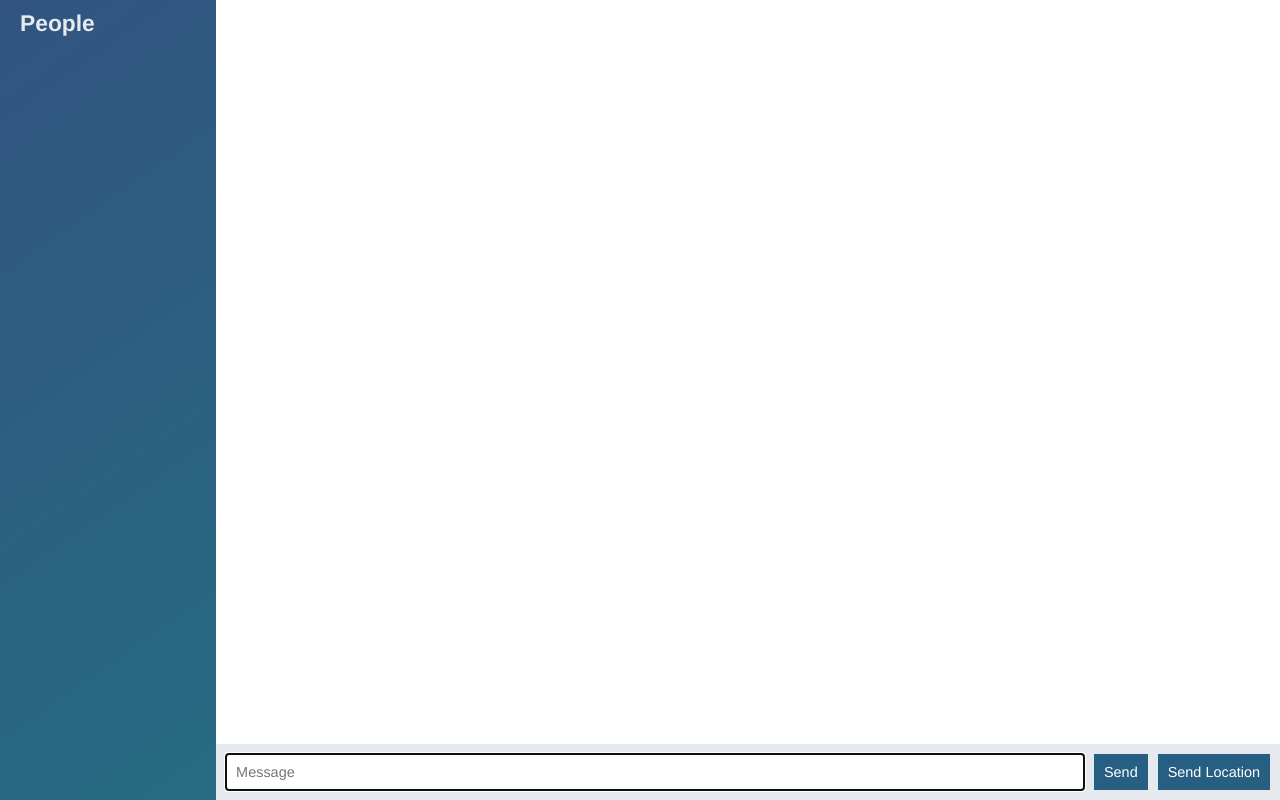
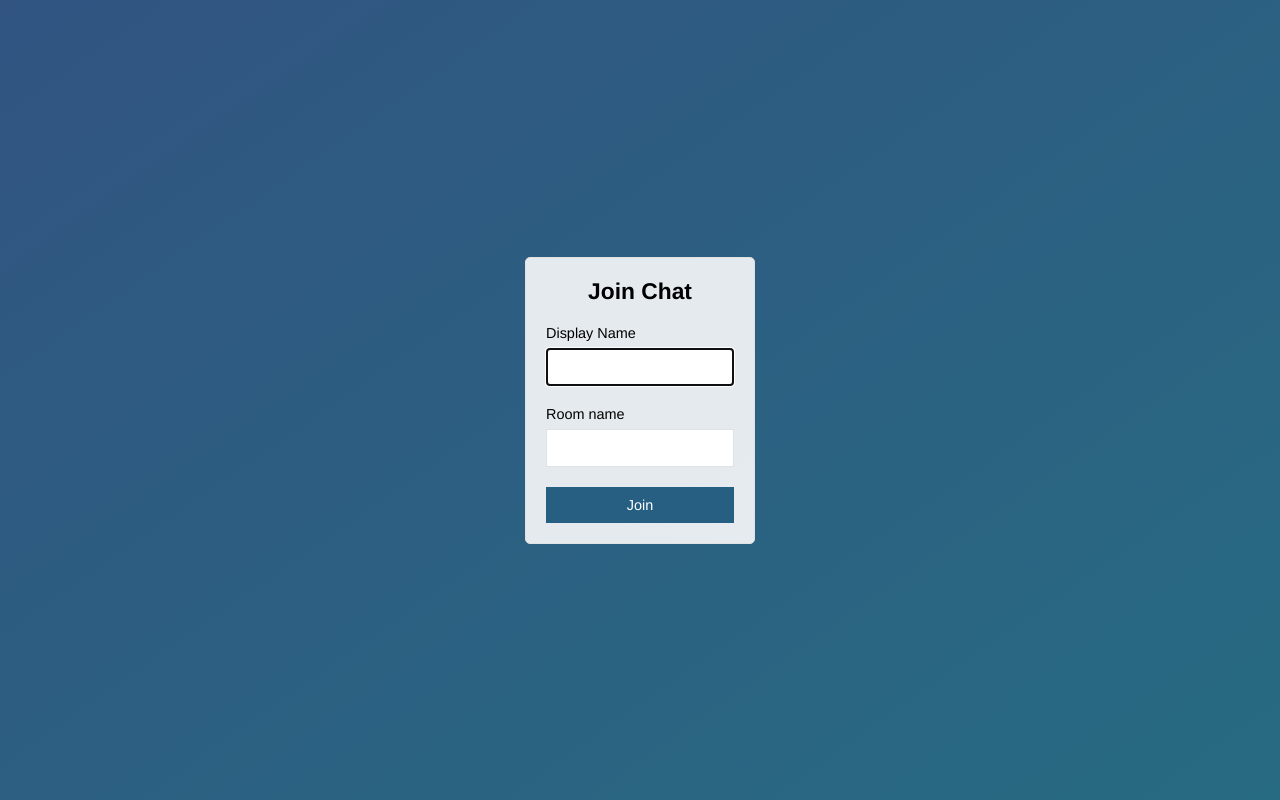
Before and after one commit to ashujack/node-chat-app, a website: page public/index.html in a window 1280 px wide. Drawn offline with nearby package versions, Linux system fonts and the light colour scheme; no server answers.

Commit message:
join page to room

```diff
--- a/public/index.html
+++ b/public/index.html
@@ -3,59 +3,30 @@
 <html>
     <head>
         <meta charset="utf-8">
+        <title>Join | ChatApp</title>
         <link rel="stylesheet" href="/css/styles.css">
+        <meta name="viewport" content="width=device-width,initial-scale=1, user-scalable=no">
     </head>
 
-    <body class="chat">
-
-        <div class="chat__sidebar">
-            <h3>People</h3>
-            <div id="users"></div>
+    <body class="centered-form">
+        <div class="centered-form__form">
+            <form action="chat.html">
+                <div class="form-field">
+                    <h3>Join Chat</h3>
+                </div>
+                <div class="form-field">
+                    <label>Display Name</label>
+                    <input type="text" name="name" autofocus />
+                </div>
+                <div class="form-field">
+                    <label>Room name</label>
+                    <input type="text" name= "room" />
+                </div>
+                <div class="form-field">
+                    <button>Join</button>
+                </div>
+            </form>
         </div>
 
-        <div class="chat__main">
-            <ol id="messages" class="chat__messages"></ol>
-
-            <div class="chat__footer">
-                <form id="message-form">
-                    <input name= "message" type="text" placeholder="Message" autofocus autocomplete="off" />
-                    <button>Send</button>
-                </form>
-                <button id="send-location">Send Location</button>
-            </div>
-        </div>
-
-        <script id="message-template" type= "text/template">
-            <li class="message">
-                <div class="message__title">
-                    <h4>{{from}}</h4>
-                    <span>{{createdAt}}</span>
-                </div>
-                <div class="message__body">
-                    <p>{{text}}</p>
-                </div>
-            </li>
-        </script>
-
-        <script id="location-message-template" type= "text/template">
-            <li class="message">
-                <div class="message__title">
-                    <h4>{{from}}</h4>
-                    <span>{{createdAt}}</span>
-                </div>
-                <div class="message__body">
-                    <p>
-                        <a href="{{url}}" target="_blank">My current location</a>
-                    </p>
-                </div>
-            </li>
-        </script>
-
-
-        <script src="/socket.io/socket.io.js"></script>
-        <script src= "./js/libs/jquery-3.5.1.min.js"></script>
-        <script src="./js/libs/moment.js"></script>
-        <script src="./js/libs/mustache.js"></script>
-        <script src= "./js/index.js"> </script>
     </body>
 </html>
```
Also changed, not shown: public/chat.html (added, +63 -0 lines), public/js/chat.js (renamed from public/js/index.js).
